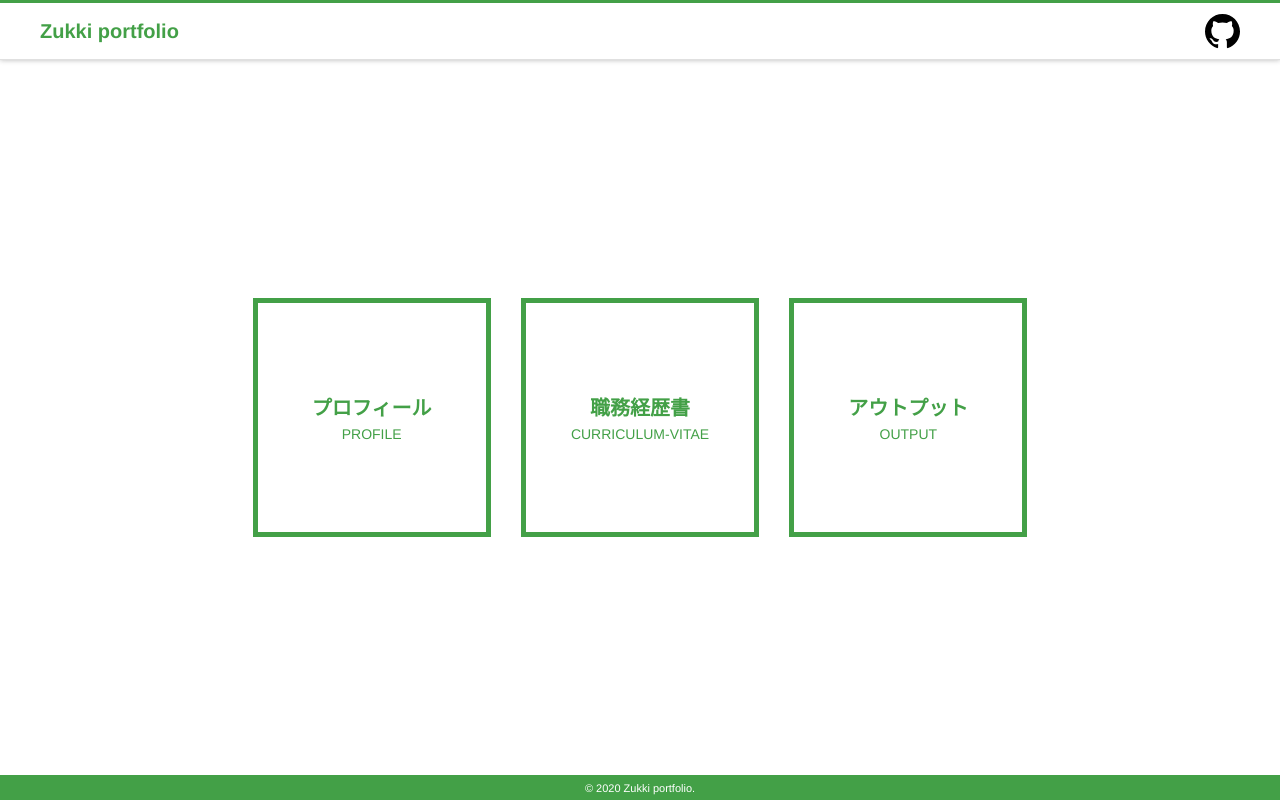
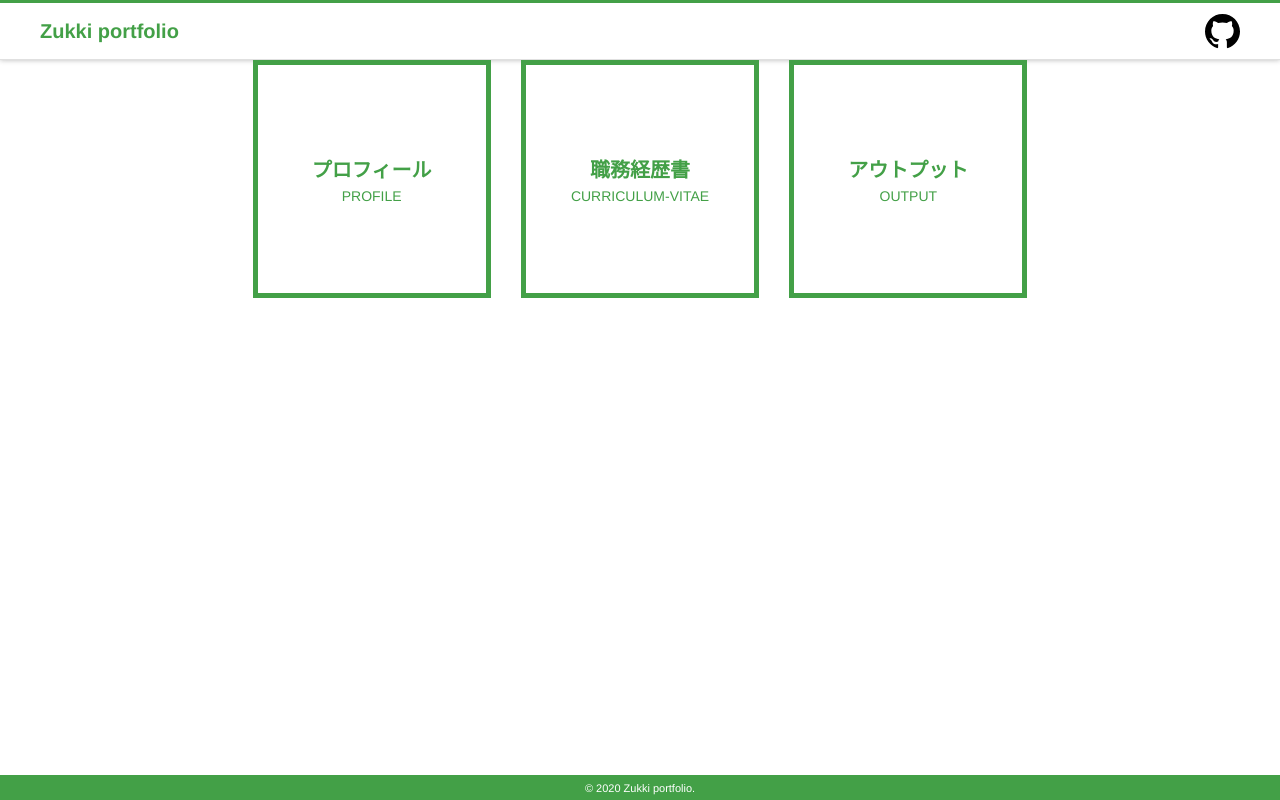
Before and after one commit to zukki30/portfolio, a Next.js app: page / in a window 1280 px wide. Built offline with nearby package versions, Linux system fonts and the light colour scheme.

Commit message:
feat: Add story to PageLink components

```diff
--- a/src/components/home/PageLink.tsx
+++ b/src/components/home/PageLink.tsx
@@ -2,29 +2,37 @@ import React, { ReactNode } from "react";
 import { NextPage } from "next";
 import Link from "next/link";
 import { API_URLS, API_URL_DATAS } from "@/const/Api";
+import { classNames } from "@/utils/components";
 
 import styles from "@/styles/components/home/PageLink.module.scss";
 
-interface Props {
+export interface Props {
   urlId: API_URLS;
+  disabled?: boolean;
   children?: ReactNode;
   className?: string;
 }
 
-const PageLink: NextPage<Props> = (data) => {
+export const PageLink: NextPage<Props> = (data) => {
+  const parentClass = classNames(styles.pageLink, data.className);
+  const ankerClass = styles.pageLink__link;
+  const ankerClasses = data.disabled
+    ? classNames(ankerClass, styles["pageLink__link--disabled"])
+    : ankerClass;
   const apiUrlData = API_URL_DATAS[data.urlId];
   const id = apiUrlData.id;
   const name = apiUrlData.name;
 
   return (
-    <li className={styles.pageLink__item}>
+    <li className={parentClass}>
       <Link href={"/" + id}>
-        <a className={styles.pageLink__link}>
+        <a className={ankerClasses}>
           <svg
             width="100%"
             height="100%"
             xmlns="http://www.w3.org/2000/svg"
             version="1.1"
+            className={styles.pageLink__bg}
           >
             <circle
               cx="50%"
--- a/src/styles/components/home/PageLink.module.scss
+++ b/src/styles/components/home/PageLink.module.scss
@@ -2,26 +2,13 @@
 @import "../../functions";
 
 .pageLink {
-  &__item {
-    grid-row: 2;
-  }
-
-  &__itemBg {
-    opacity: 0;
-    transition: opacity $anime_base_duration ease,
-      transform $anime_base_duration ease;
-    transform: scale(1);
-    transform-origin: center center;
-
-    fill: $is_base_color;
-  }
+  min-height: 100px;
 
   &__link {
     position: relative;
     display: block;
     height: 100%;
-    border: 5px solid $is_base_color;
-    background-color: $is_color_gray0;
+    border: 5px solid;
     text-decoration: none;
     transition: transform $anime_base_duration ease;
     transform: scale(1);
@@ -39,6 +26,32 @@
         color: $is_color_gray0;
       }
     }
+
+    &:not(.pageLink__link--disabled) {
+      border-color: $is_base_color;
+      background-color: $is_color_gray0;
+    }
+
+    &--disabled {
+      border-color: $is_color_gray500;
+      background-color: $is_color_gray100;
+      color: $is_color_gray500;
+      pointer-events: none;
+    }
+  }
+
+  &__bg {
+    vertical-align: bottom;
+  }
+
+  &__itemBg {
+    opacity: 0;
+    transition: opacity $anime_base_duration ease,
+      transform $anime_base_duration ease;
+    transform: scale(1);
+    transform-origin: center center;
+
+    fill: $is_base_color;
   }
 
   &__text {
--- a/src/styles/pages/Home.module.scss
+++ b/src/styles/pages/Home.module.scss
@@ -19,4 +19,8 @@
     grid-template-columns: repeat(3, minmax(42px, 1fr));
     grid-template-rows: repeat(3, minmax(42px, 1fr));
   }
+
+  &__naviItem {
+    grid-row: 2;
+  }
 }
```
Also changed, not shown: 1 other file (tests, documents, lock files or other folders).
